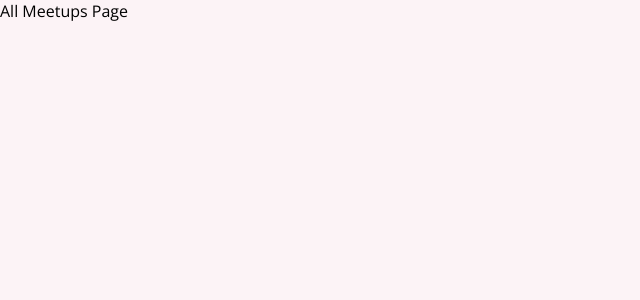
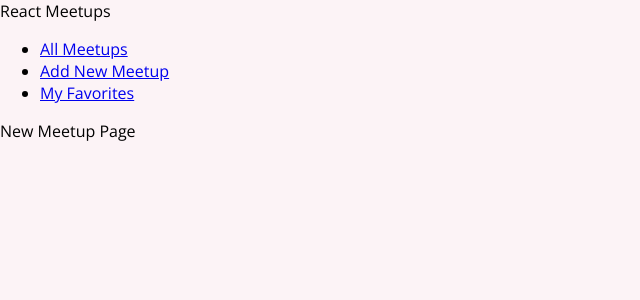
Before and after one commit to taekyeom-lee/react-meetup, a JavaScript app: page /new-meetup in a window 1280 px wide. Shown: the top 300 px of the page, without its empty margins (0-640 px from the left). Built offline with nearby package versions, Linux system fonts and the light colour scheme; the HTML template or start-up script is replaced by a standard one.

Commit message:
Adding links & navigation

```diff
--- a/src/App.js
+++ b/src/App.js
@@ -3,10 +3,12 @@
 import AllMeetupsPage from './pages/AllMeetups';
 import NewMeetupPage from './pages/NewMeetup';
 import FavoritesPage from './pages/Favorites';
+import MainNavigation from './components/layout/MainNavigation';
 
 function App() {
   return (
     <div className='App'>
+      <MainNavigation />
       <Switch>
         <Route path='/' exact>
           <AllMeetupsPage />
--- /dev/null
+++ b/src/components/layout/MainNavigation.js
@@ -0,0 +1,24 @@
+import { Link } from 'react-router-dom';
+
+function MainNavigation() {
+  return (
+    <header>
+      <div>React Meetups</div>
+      <nav>
+        <ul>
+          <li>
+            <Link to='/'>All Meetups</Link>
+          </li>
+          <li>
+            <Link to='/new-meetup'>Add New Meetup</Link>
+          </li>
+          <li>
+            <Link to='/favorites'>My Favorites</Link>
+          </li>
+        </ul>
+      </nav>
+    </header>
+  );
+}
+
+export default MainNavigation;
--- a/src/pages/NewMeetup.js
+++ b/src/pages/NewMeetup.js
@@ -1,5 +1,5 @@
 function NewMeetupPage() {
-  return <div>All Meetups Page</div>;
+  return <div>New Meetup Page</div>;
 }
 
 export default NewMeetupPage;
```
